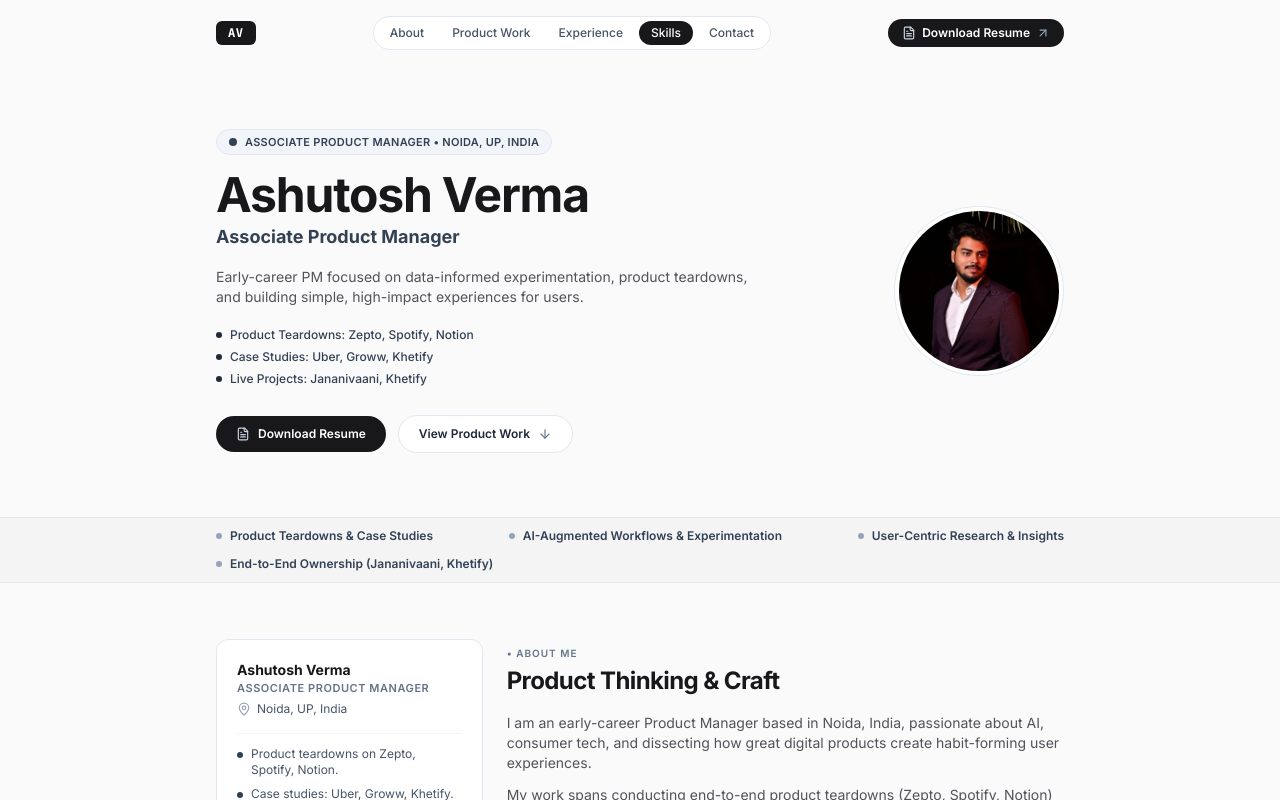
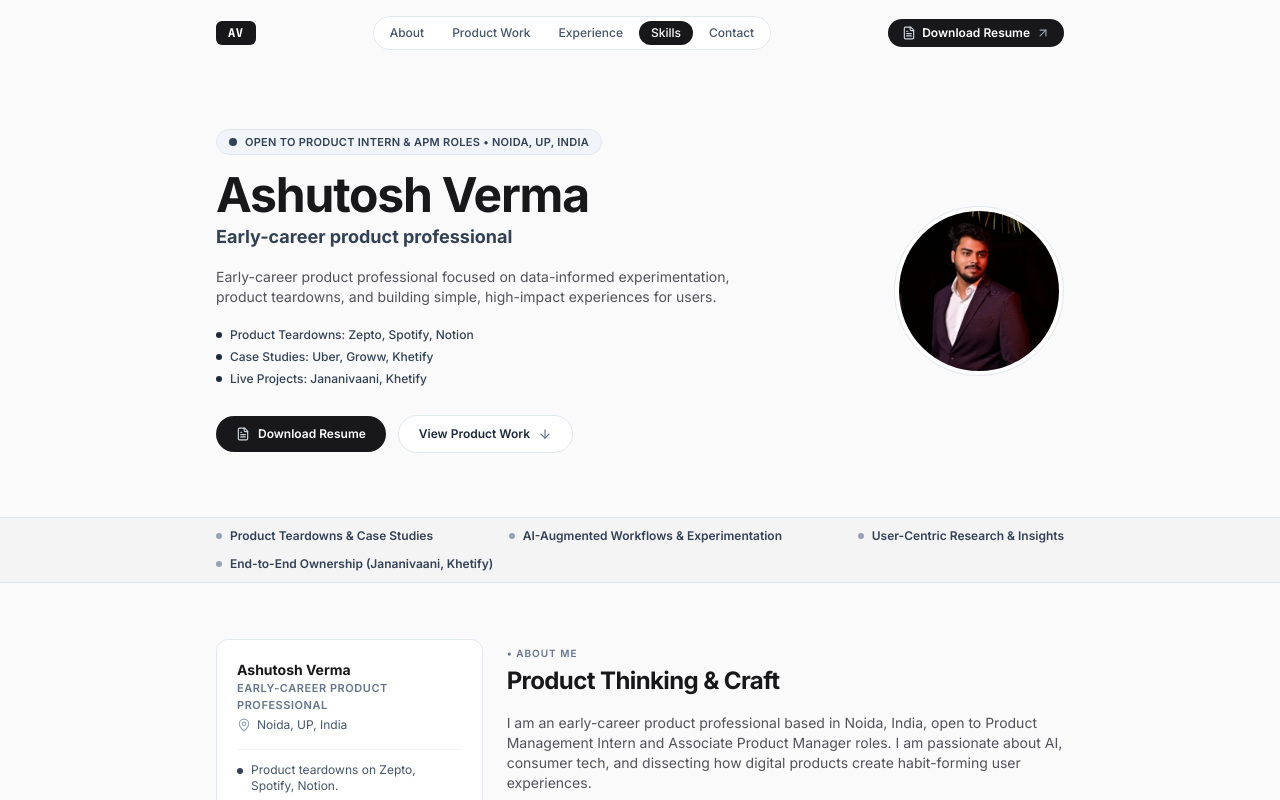
Before and after one commit to verma-ashutosh/pm-portfolio, a React (Vite) app: page / in a window 1280 px wide. Shown: the top 800 px of the page. Built offline with nearby package versions, Linux system fonts and the light colour scheme.

Commit message:
Deploy portfolio source code to verma-ashutosh/pm-portfolio

```diff
--- a/src/components/AboutEducation.jsx
+++ b/src/components/AboutEducation.jsx
@@ -1,6 +1,6 @@
 import React from 'react';
 import { personalInfo, aboutContent, currentFocus, educationList } from '../data/portfolioData';
-import { GraduationCap, MapPin, Mail, Linkedin, ArrowUpRight, CheckCircle2 } from 'lucide-react';
+import { GraduationCap, MapPin, Mail, Linkedin, CheckCircle2 } from 'lucide-react';
 
 export const AboutEducation = () => {
   return (
@@ -15,7 +15,7 @@ export const AboutEducation = () => {
             <div>
               <h3 className="font-bold text-sm text-[#18181B]">Ashutosh Verma</h3>
               <p className="text-[11px] font-semibold text-slate-500 uppercase tracking-wider">
-                Associate Product Manager
+                Early-career product professional
               </p>
               <div className="flex items-center gap-1.5 text-xs text-slate-600 mt-1">
                 <MapPin className="w-3.5 h-3.5 text-slate-400" />
@@ -91,7 +91,7 @@ export const AboutEducation = () => {
 
         </div>
 
-        {/* Section 10: Academic Qualifications (Compact Layout) */}
+        {/* Academic Qualifications */}
         <div className="space-y-3 pt-4 border-t border-slate-200">
           <div className="flex items-center gap-2">
             <GraduationCap className="w-4 h-4 text-slate-700" />
--- a/src/components/Footer.jsx
+++ b/src/components/Footer.jsx
@@ -29,7 +29,7 @@ export const Footer = () => {
               Let's Connect
             </h2>
             <p className="text-xs sm:text-sm text-slate-600 font-normal mt-1 max-w-md mx-auto">
-              Happy to discuss product roles, collaborations, or feedback on my case studies.
+              Happy to discuss Product Intern & APM roles, collaborations, or feedback on my case studies.
             </p>
           </div>
 
@@ -84,7 +84,7 @@ export const Footer = () => {
 
         {/* Footer Bottom Bar */}
         <div className="flex flex-col sm:flex-row items-center justify-between gap-3 text-xs font-medium text-slate-500">
-          <p>© 2026 Ashutosh Verma. Associate Product Manager Portfolio.</p>
+          <p>© 2026 Ashutosh Verma. Early-career product professional portfolio.</p>
 
           <button
             onClick={scrollToTop}
--- a/src/components/Hero.jsx
+++ b/src/components/Hero.jsx
@@ -1,6 +1,6 @@
 import React from 'react';
 import { personalInfo } from '../data/portfolioData';
-import { FileText, ArrowDown, Check } from 'lucide-react';
+import { FileText, ArrowDown } from 'lucide-react';
 
 export const Hero = () => {
   return (
@@ -15,7 +15,7 @@ export const Hero = () => {
             <div className="inline-flex items-center gap-2 px-3 py-1 rounded-full bg-slate-100 border border-slate-200">
               <span className="h-2 w-2 rounded-full bg-slate-700"></span>
               <span className="text-[11px] font-semibold text-slate-700 uppercase tracking-wide">
-                Associate Product Manager • Noida, UP, India
+                Open to Product Intern & APM Roles • Noida, UP, India
               </span>
             </div>
 
@@ -25,16 +25,16 @@ export const Hero = () => {
                 Ashutosh Verma
               </h1>
               <p className="text-base sm:text-lg font-bold text-slate-700 mt-1">
-                Associate Product Manager
+                Early-career product professional
               </p>
             </div>
 
-            {/* 1-2 Line Value Statement */}
+            {/* Value Statement */}
             <p className="text-xs sm:text-sm text-[#52525B] leading-relaxed font-normal max-w-xl">
               {personalInfo.valueStatement}
             </p>
 
-            {/* 2-3 Short Bullets */}
+            {/* 3 Short Bullets */}
             <div className="space-y-1.5 pt-1 text-xs text-slate-700 font-medium">
               {personalInfo.heroBullets.map((bullet, idx) => (
                 <div key={idx} className="flex items-center gap-2">
@@ -73,7 +73,7 @@ export const Hero = () => {
             <div className="relative p-1 bg-white border border-slate-200 rounded-full shadow-2xs">
               <img
                 src="./avatar.jpg"
-                alt="Ashutosh Verma - Associate Product Manager"
+                alt="Ashutosh Verma - Early-career product professional"
                 className="w-32 h-32 sm:w-40 sm:h-40 rounded-full object-cover"
               />
             </div>
--- a/src/data/portfolioData.js
+++ b/src/data/portfolioData.js
@@ -1,12 +1,13 @@
 export const personalInfo = {
   name: "Ashutosh Verma",
-  role: "Associate Product Manager",
+  role: "Early-career Product Professional",
+  targetRoles: "Open to Product Intern & APM Roles",
   location: "Noida, Uttar Pradesh, India",
   email: "azhutosh.verma32@gmail.com",
   linkedin: "https://www.linkedin.com/in/ashutosh-verma-pm",
   github: "https://github.com/verma-ashutosh",
   resumePdf: "/Ashutosh-Verma-APM-Resume.pdf",
-  valueStatement: "Early-career PM focused on data-informed experimentation, product teardowns, and building simple, high-impact experiences for users.",
+  valueStatement: "Early-career product professional focused on data-informed experimentation, product teardowns, and building simple, high-impact experiences for users.",
   heroBullets: [
     "Product Teardowns: Zepto, Spotify, Notion",
     "Case Studies: Uber, Groww, Khetify",
@@ -21,7 +22,7 @@ export const personalInfo = {
 };
 
 export const aboutContent = {
-  paragraph1: "I am an early-career Product Manager based in Noida, India, passionate about AI, consumer tech, and dissecting how great digital products create habit-forming user experiences.",
+  paragraph1: "I am an early-career product professional based in Noida, India, open to Product Management Intern and Associate Product Manager roles. I am passionate about AI, consumer tech, and dissecting how digital products create habit-forming user experiences.",
   paragraph2: "My work spans conducting end-to-end product teardowns (Zepto, Spotify, Notion) to analyze growth loops and UX friction, authoring strategic case studies (Uber, Groww, Khetify), and shipping live interactive products like Jananivaani (AI healthcare assistant) and Khetify (AgriTech platform).",
   paragraph3: "I bring a structured analytical approach combined with user-centric discovery, rapid prototyping, and experimentation to convert complex user pain points into simple, high-impact features.",
   bulletsCard: [
```
Also changed, not shown: 3 other files (tests, documents, lock files or other folders).
